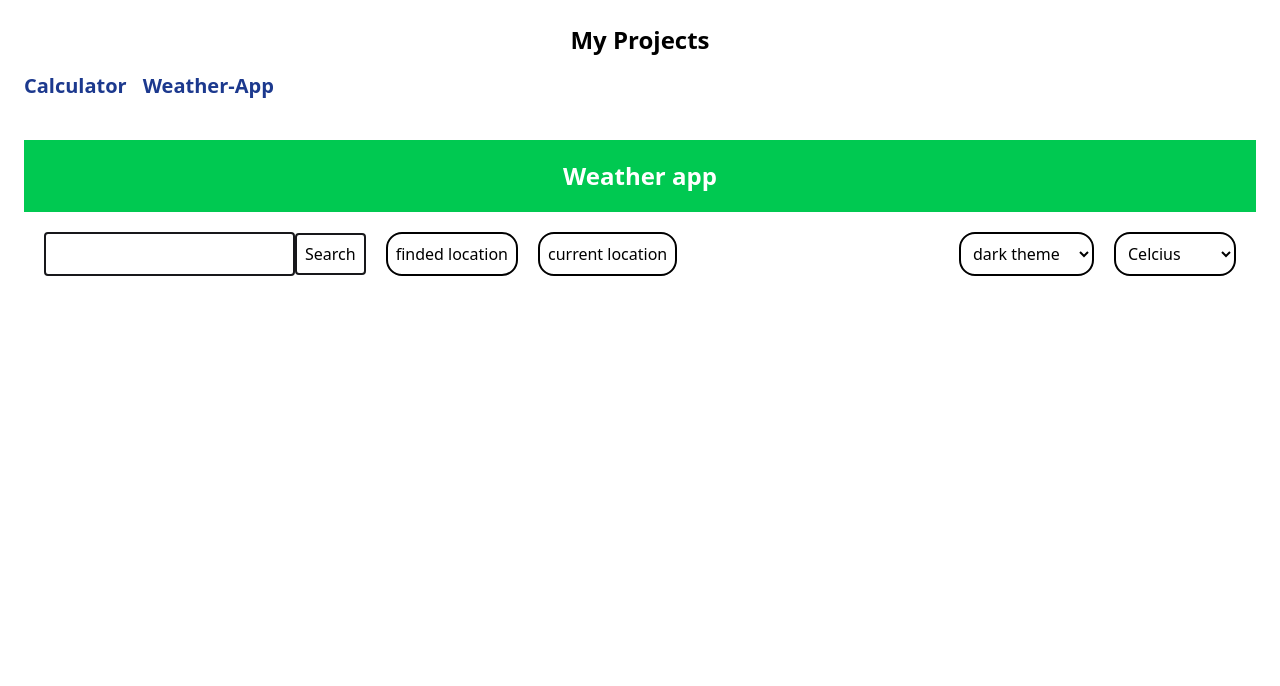
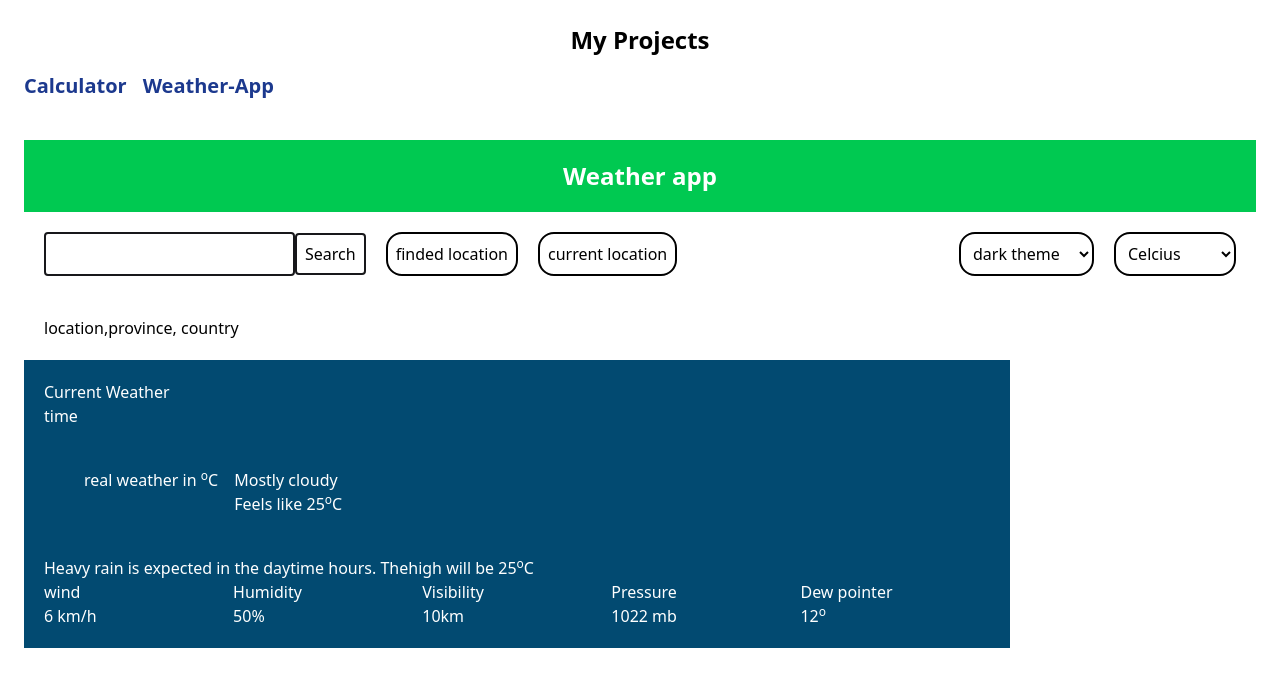
Before and after one commit to Olivier-Masabo/Frontend-Mini-Project, a React (Vite) app in the folder Frontend-Project/: page /weather in a window 1280 px wide. Shown: the top 686 px of the page. Built offline with nearby package versions, Linux system fonts and the light colour scheme.

Commit message:
adding main field

```diff
--- a/Frontend-Project/src/Weather.jsx
+++ b/Frontend-Project/src/Weather.jsx
@@ -24,6 +24,45 @@
 
        </div>
      </div>
+     <div>
+      <h2 className="p-5">location,province, country</h2>
+     </div>
+     <div className="bg-sky-900 text-white w-[80%] p-5">
+     <h2>Current Weather</h2>
+     <p>time</p>
+     <div className="flex gap-x-4 p-10">
+      <div>
+        real weather in <sup>o</sup>C
+      </div>
+      <div>
+      <h2>Mostly cloudy</h2>
+      <p>Feels like 25<sup>o</sup>C</p>
+      </div>
+     </div>
+      <h2>Heavy rain is expected in the daytime hours. Thehigh will be 25<sup>o</sup>C</h2>
+      <div className="grid grid-cols-5">
+        <div>
+          <h3>wind</h3>
+          <p>6 km/h</p>
+        </div>
+        <div>
+          <h3>Humidity</h3>
+          <p>50%</p>
+        </div>
+        <div>
+          <h3>Visibility</h3>
+          <p>10km</p>
+        </div>
+        <div>
+          <h3>Pressure</h3>
+          <p>1022 mb</p>
+        </div>
+        <div>
+          <h3>Dew pointer</h3>
+          <p>12<sup>o</sup></p>
+        </div>
+      </div>
+     </div>
       </>
     )
  }
```
